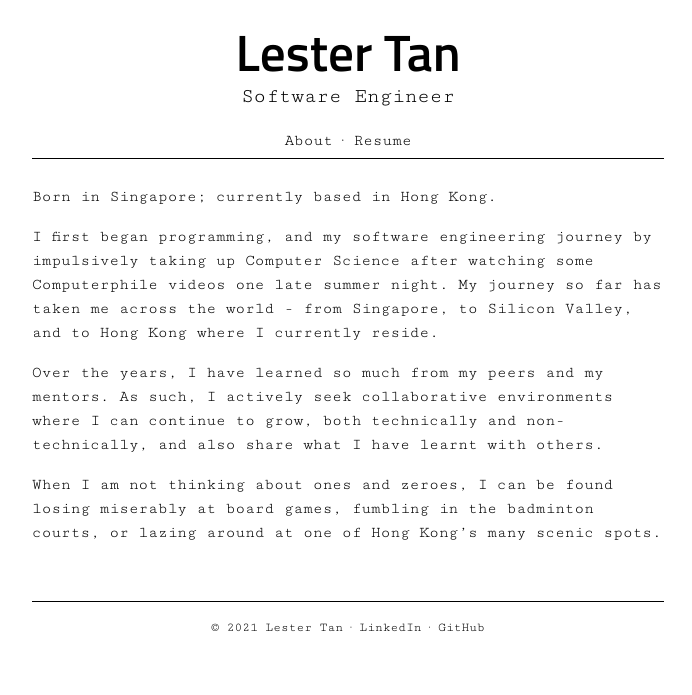
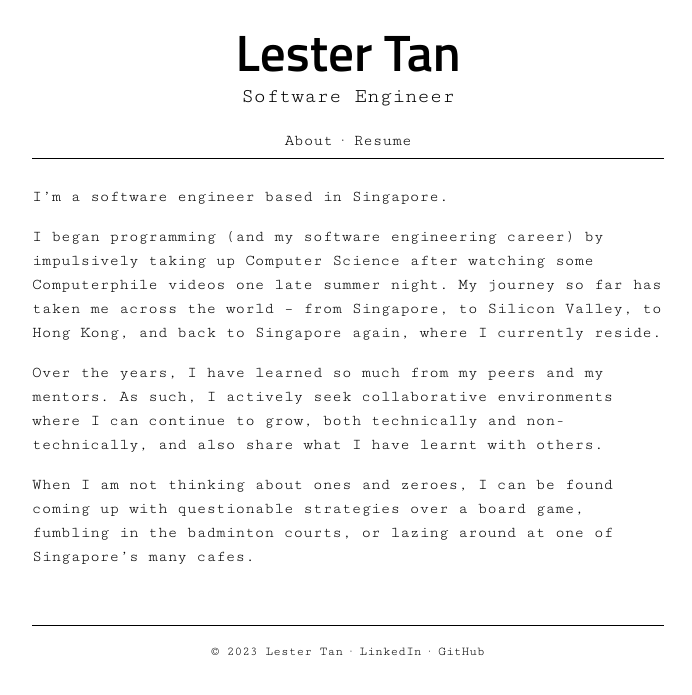
Before and after one commit to lestertj/lestertj.github.io, a Jekyll site: the page built from about.md, in a window 1280 px wide. Shown: the top 695 px of the page, without its empty margins (292-984 px from the left). Built offline with Jekyll 4.4.1, drawn with Linux system fonts in a browser that asks for light colours.

Commit message:
Update about page and fix resume lines

```diff
--- a/_includes/footer.html
+++ b/_includes/footer.html
@@ -1,6 +1,6 @@
 <div id="footer">
   <p>
-    © 2021 {{site.owner}}  ·
+    © 2023 {{site.owner}}  ·
     <a href="https://www.linkedin.com/in/lestertj">LinkedIn</a>  ·
     <a href="https://github.com/lestertj">GitHub</a>
   </p>
--- a/_includes/head.html
+++ b/_includes/head.html
@@ -8,7 +8,7 @@
     <noscript><link rel="stylesheet" href="https://fonts.googleapis.com/css2?family=Cutive+Mono&family=Titillium+Web:wght@600&display=swap"></noscript>
     <meta content="{{site.description}}" name="description"></meta>
     <meta content="{{site.owner}}" name="author"></meta>
-    <meta content="Copyright 2021 {{site.owner}}. All rights reserved." name="copyright"></meta>
+    <meta content="Copyright 2023 {{site.owner}}. All rights reserved." name="copyright"></meta>
     <meta name="viewport" content="width=device-width, initial-scale=1.0">
     {% if jekyll.environment == 'production' %}
         {% include analytics.html %}
--- a/about.md
+++ b/about.md
@@ -5,12 +5,12 @@ permalink: /
 ---
 {::options parse_block_html="true" /}
 <div class="about-page">
-Born in Singapore; currently based in Hong Kong.
+I'm a software engineer based in Singapore.
 
-I first began programming, and my software engineering journey by impulsively taking up Computer Science after watching some Computerphile videos one late summer night. My journey so far has taken me across the world - from Singapore, to Silicon Valley, and to Hong Kong where I currently reside.
+I began programming (and my software engineering career) by impulsively taking up Computer Science after watching some Computerphile videos one late summer night. My journey so far has taken me across the world -- from Singapore, to Silicon Valley, to Hong Kong, and back to Singapore again, where I currently reside.
 
 Over the years, I have learned so much from my peers and my mentors. As such, I actively seek collaborative environments where I can continue to grow, both technically and non-technically, and also share what I have learnt with others.
 
-When I am not thinking about ones and zeroes, I can be found losing miserably at board games, fumbling in the badminton courts, or lazing around at one of Hong Kong's many scenic spots.
+When I am not thinking about ones and zeroes, I can be found coming up with questionable strategies over a board game, fumbling in the badminton courts, or lazing around at one of Singapore's many cafes.
 </div>
 {::options parse_block_html="false" /}
```
Also changed, not shown: resume.md (+1 -0 lines).
